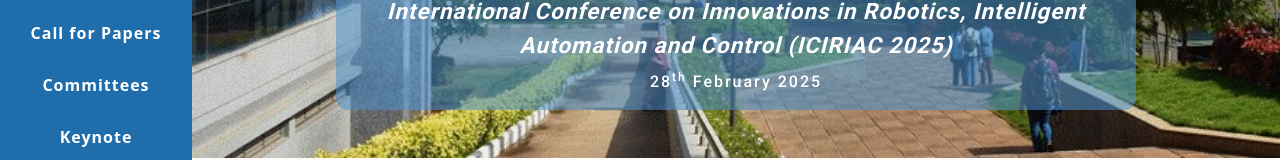
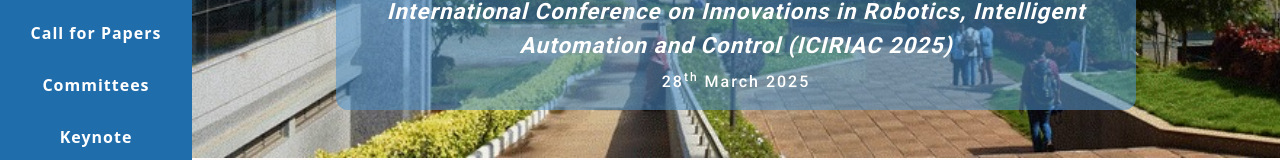
Before and after one commit to Iciriac/Conference, a React (Create React App) app: page / in a window 1280 px wide. Shown: the part 249-409 px from the top of the page. Built offline with nearby package versions, Linux system fonts and the light colour scheme.

Commit message:
Updated Header

```diff
--- a/src/components/General/Heading.js
+++ b/src/components/General/Heading.js
@@ -48,7 +48,7 @@ function Heading() {
                     </div>
                     <p className="text-l font-medium tracking-[2px]">3<sup>rd</sup> edition of</p>
                     <h1 className="italic text-[1.4rem] font-semibold w-[50rem] tracking-[1px] mb-[.5rem]">International Conference on Innovations in Robotics, Intelligent Automation and Control (ICIRIAC 2025)</h1>
-                    <p className="font-medium tracking-[2px] ">28<sup>th</sup> February 2025</p>
+                    <p className="font-medium tracking-[2px] ">28<sup>th</sup> March 2025</p>
                 </div>
             </div>
         </div>
```
